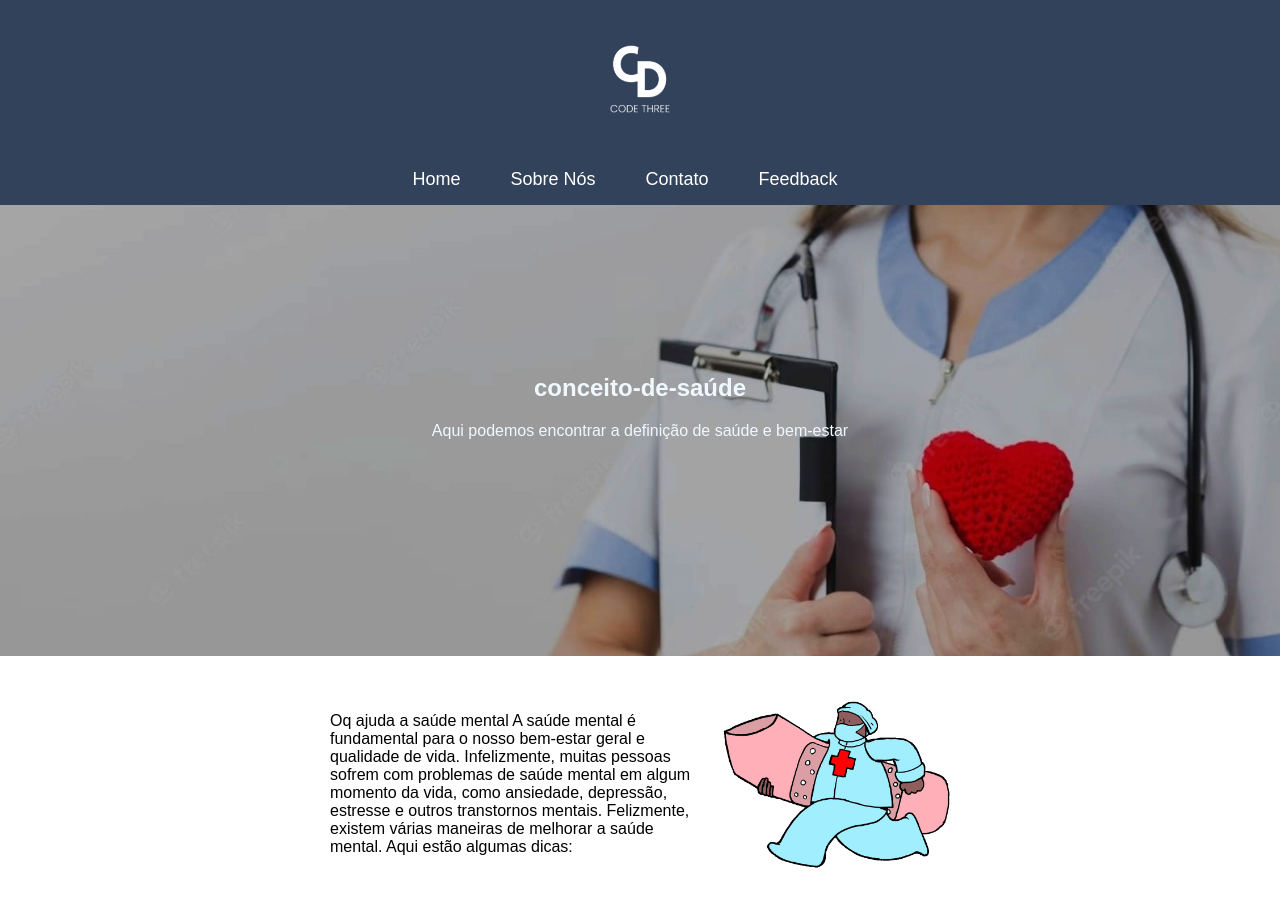
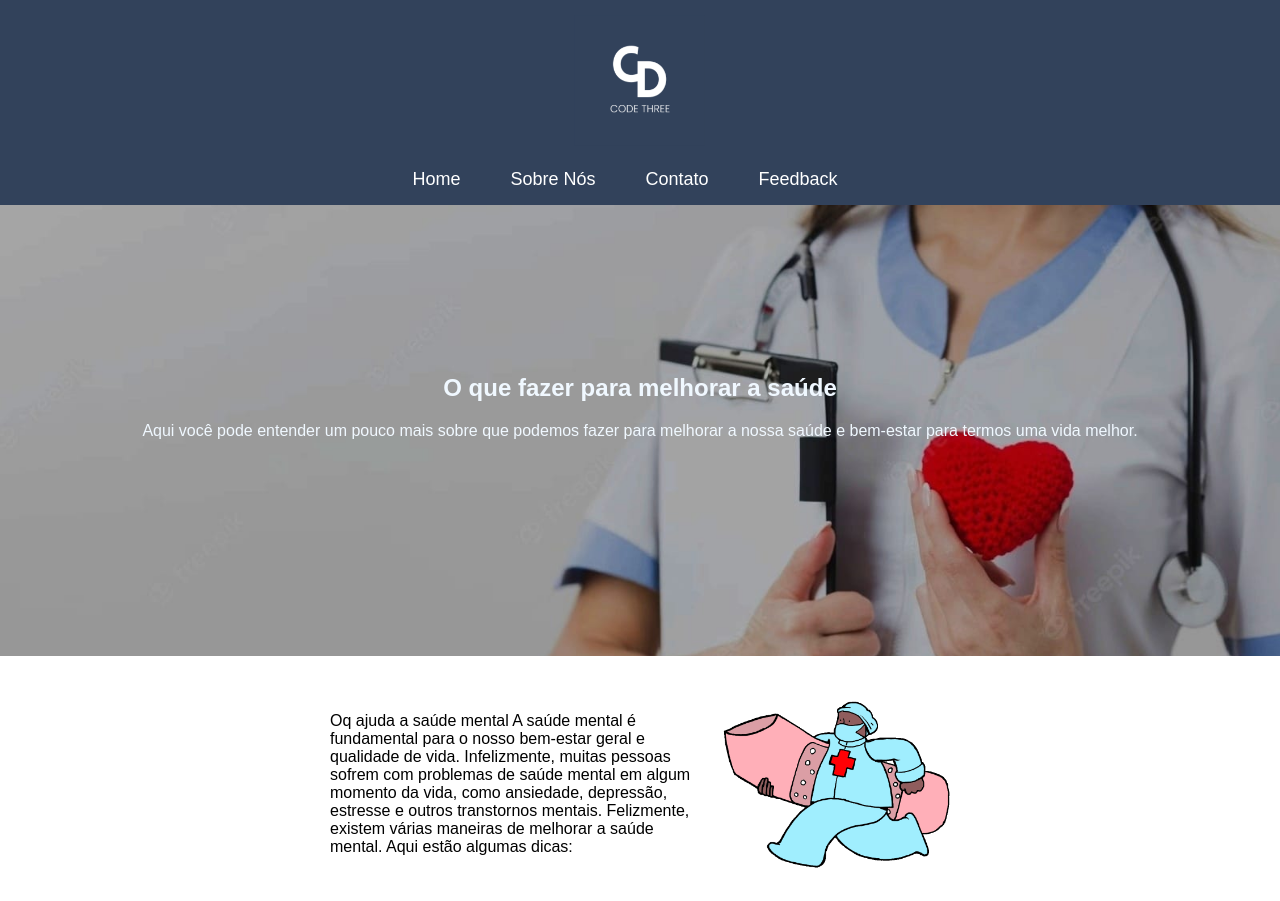
Before and after one commit to liviaxsouza/projetoFinalSprint2, a plain HTML site: page pages/categorias/saude-e-bem-estar/melhora-saude-metal.html in a window 1280 px wide. Shown: the top 901 px of the page. Drawn offline with Linux system fonts and the light colour scheme.

Commit message:
mudando o texto principal

```diff
--- a/pages/categorias/saude-e-bem-estar/melhora-saude-metal.html
+++ b/pages/categorias/saude-e-bem-estar/melhora-saude-metal.html
@@ -14,8 +14,9 @@
 
     <section id="section_background">
         <div id="texto-central">
-            <h1>conceito-de-saúde</h1>
-            <p class="p_1">Aqui podemos encontrar a definição de saúde e bem-estar </p>
+            <h1>O que fazer para melhorar a saúde</h1>
+            <p class="p_1">Aqui você pode entender um pouco mais sobre que podemos fazer para melhorar a nossa saúde e
+                bem-estar para termos uma vida melhor. </p>
         </div>
     </section>
 
```
